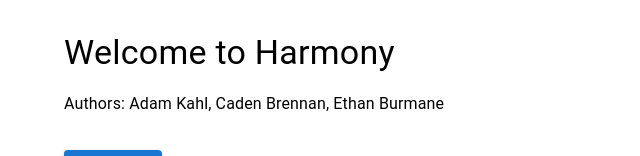
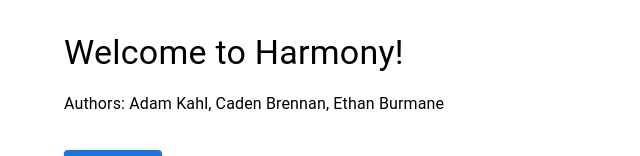
Before and after one commit to CadenBPurdue/harmony, a React (Vite) app: page / in a window 1280 px wide. Shown: the top 156 px of the page, without its empty margins (0-640 px from the left). Built offline with nearby package versions, Linux system fonts and the light colour scheme.

Commit message:
Fix name of window

```diff
--- a/src/renderer/App.jsx
+++ b/src/renderer/App.jsx
@@ -10,7 +10,7 @@ function App() {
   return (
     <Container>
       <Typography variant="h4" sx={{ mt: 4, mb: 2 }}>
-        Welcome to Harmony
+        Welcome to Harmony!
       </Typography>
       <Typography variant="subtitle1" sx={{ mb: 4 }}>
         Authors: Adam Kahl, Caden Brennan, Ethan Burmane
--- a/src/renderer/index.html
+++ b/src/renderer/index.html
@@ -3,7 +3,7 @@
 <html lang="en">
   <head>
     <meta charset="UTF-8" />
-    <title>Electron + Vite + React + MUI</title>
+    <title>Project Harmony</title>
   </head>
   <body>
     <div id="root"></div>
```
